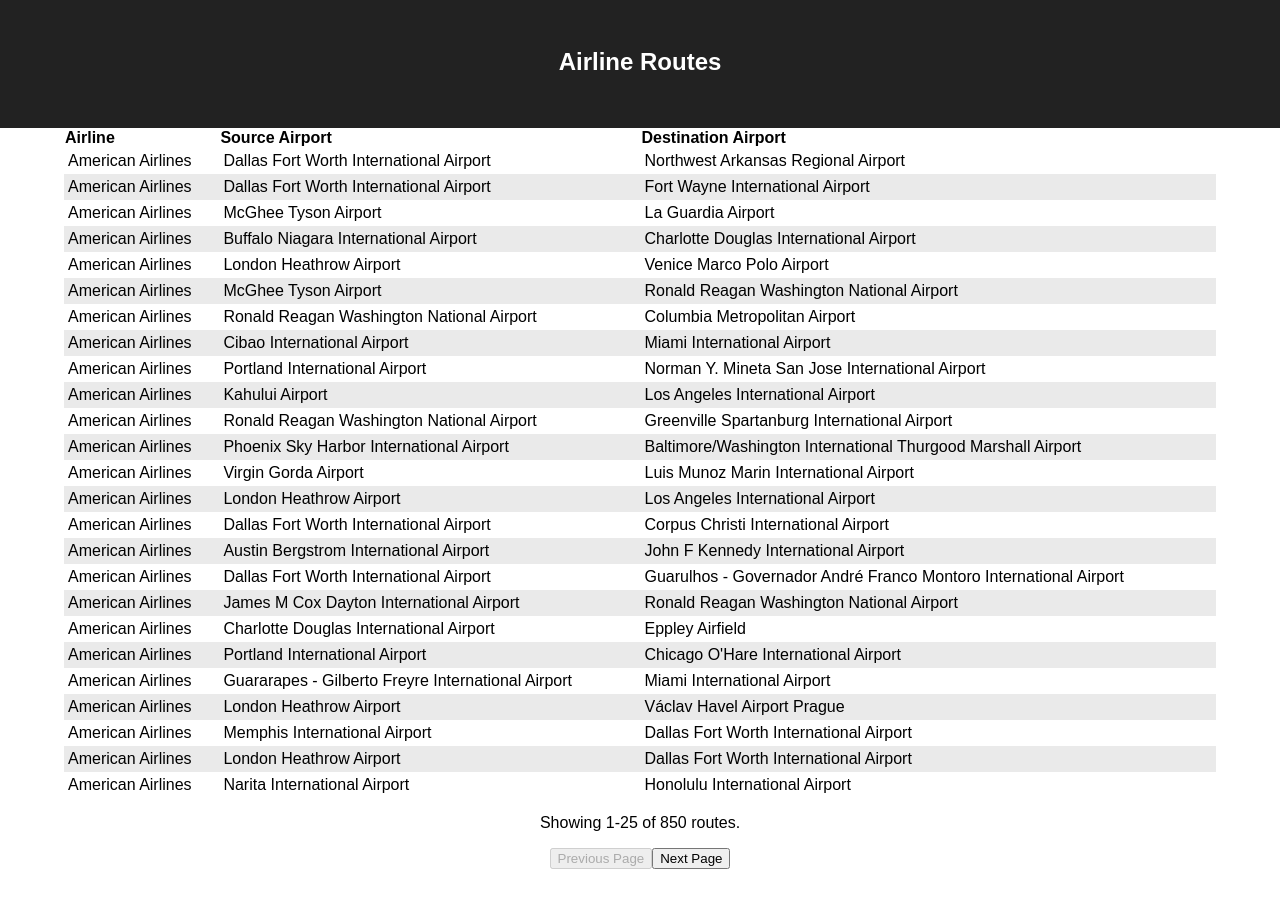
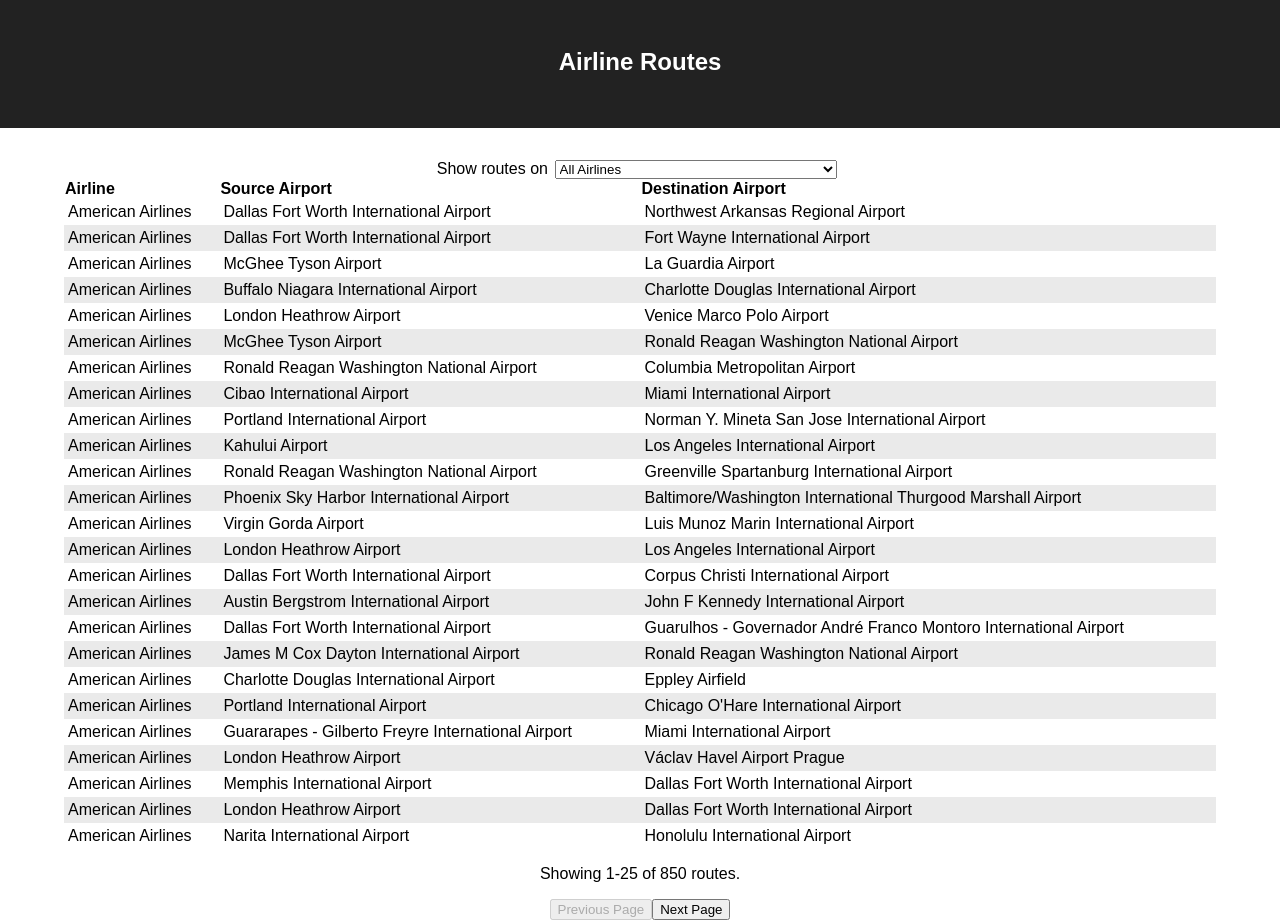
Before and after one commit to alovegren/airline-routes, a React (Create React App) app: page / in a window 1280 px wide. Before the commit the page ends 869 px from the top, so only its background shows below. Built offline with nearby package versions, Linux system fonts and the light colour scheme.

Commit message:
Enable route filtering by airline

```diff
--- a/src/App.css
+++ b/src/App.css
@@ -16,6 +16,7 @@
 
 section {
   text-align: center;
+  padding-top: 2rem;
 }
 
 table.routes-table {
--- a/src/App.js
+++ b/src/App.js
@@ -1,7 +1,7 @@
-import React/*, { Component }*/ from 'react';
+import React, { useState } from 'react';
 import './App.css';
 
-import data from './data';
+import DATA, { getAirlineIdByName } from './data';
 
 import Table from './components/Table';
 
@@ -11,8 +11,43 @@
   {name: 'Destination Airport', property: 'dest'},
 ];
 
+const Select = ({ airlines, setAirlineId }) => {
+  const handleFilter = (event) => {
+    const airlineName = event.target.value;
+
+    if (airlineName === "all") {
+      setAirlineId("all");
+    } else {
+      const airlineId = getAirlineIdByName(airlineName);
+      setAirlineId(airlineId);
+    }
+  };
+
+  return (
+    <>
+    Show routes on
+    <select onChange={handleFilter}>
+        <option value="all">All Airlines</option>
+      {airlines.map(airline => (
+        <option
+          key={airline.id}
+          value={airline.name}
+        >
+          {airline.name}
+        </option>
+      ))}
+    </select>
+    </>
+  )
+};
+
 const App = () => {
+  const [airlineId, setAirlineId] = useState("all");
   function formatValue(property, value) { /* return a string */ }
+
+  const airlineFilter = airlineId === "all"
+    ? [...DATA.routes]
+    : DATA.routes.filter(route => route.airline === airlineId);
 
   return (
     <div className="app">
@@ -20,10 +55,13 @@
         <h1 className="title">Airline Routes</h1>
       </header>
       <section>
+        <Select
+          airlines={DATA.airlines}
+          setAirlineId={setAirlineId} />
         <Table
           className="routes-table"
           columns={columns}
-          rows={data.routes}
+          rows={airlineFilter}
           format={formatValue}
           perPage="25"
         />
--- a/src/components/Table.js
+++ b/src/components/Table.js
@@ -28,7 +28,7 @@
   });
 
   const TableFooter = () => (
-    <div>
+    <>
       <p>Showing {firstRow + 1}-{firstRow + perPage} of {rows.length} routes.</p>
       <button
         disabled={firstRow <= 0}
@@ -40,7 +40,7 @@
         onClick={() => setFirstRow(firstRow + perPage)}>
         Next Page
       </button>
-    </div>
+    </>
   );
 
   return (
--- a/src/data.js
+++ b/src/data.js
@@ -1403,4 +1403,42 @@
   return airports.find(airport => airport.code === code).name;
 }
 
+export function getAirlineIdByName(name) {
+  return airlines.find(airline => airline.name === name).id;
+}
+
 export default {routes, airlines, airports};
+
+/*
+
+const routes = [
+  {"airline":24,"src":"DFW","dest":"XNA"},
+  {"airline":24,"src":"DFW","dest":"FWA"},
+  {"airline":24,"src":"TYS","dest":"LGA"},
+]
+
+const airlines = [
+  {"id":24,"name":"American Airlines"},
+  {"id":130,"name":"Aeroflot Russian Airlines"},
+  {"id":218,"name":"Air India Limited"},
+  {"id":515,"name":"Avianca - Aerovias Nacionales de Colombia"},
+  {"id":1767,"name":"China Southern Airlines"},
+  {"id":2143,"name":"Egyptair"},
+  {"id":3000,"name":"Jet Airways"},
+  {"id":3090,"name":"KLM Royal Dutch Airlines"},
+  {"id":3200,"name":"LAN Airlines"},
+  {"id":3320,"name":"Lufthansa"},
+  {"id":4089,"name":"Qantas"},
+  {"id":4091,"name":"Qatar Airways"},
+  {"id":4248,"name":"Royal Air Maroc"},
+  {"id":4305,"name":"South African Airways"},
+  {"id":4533,"name":"Saudi Arabian Airlines"},
+  {"id":4867,"name":"TAM Brazilian Airlines"},
+  {"id":4951,"name":"Turkish Airlines"},
+];
+
+const airports = [
+  {"code":"YEG","name":"Edmonton International Airport","lat":53.309700012200004,"long":-113.580001831},
+  {"code":"YHZ","name":"Halifax / Stanfield International Airport","lat":44.8807983398,"long":-63.5085983276},
+]
+*/
```
